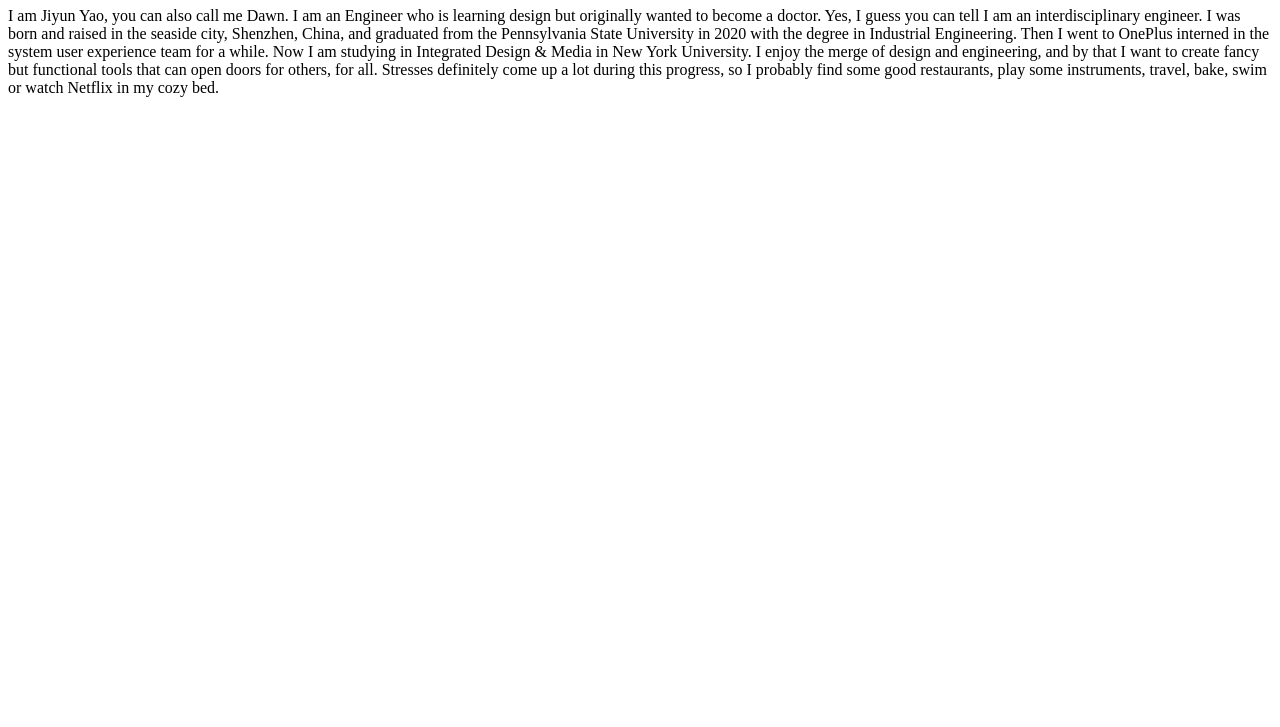
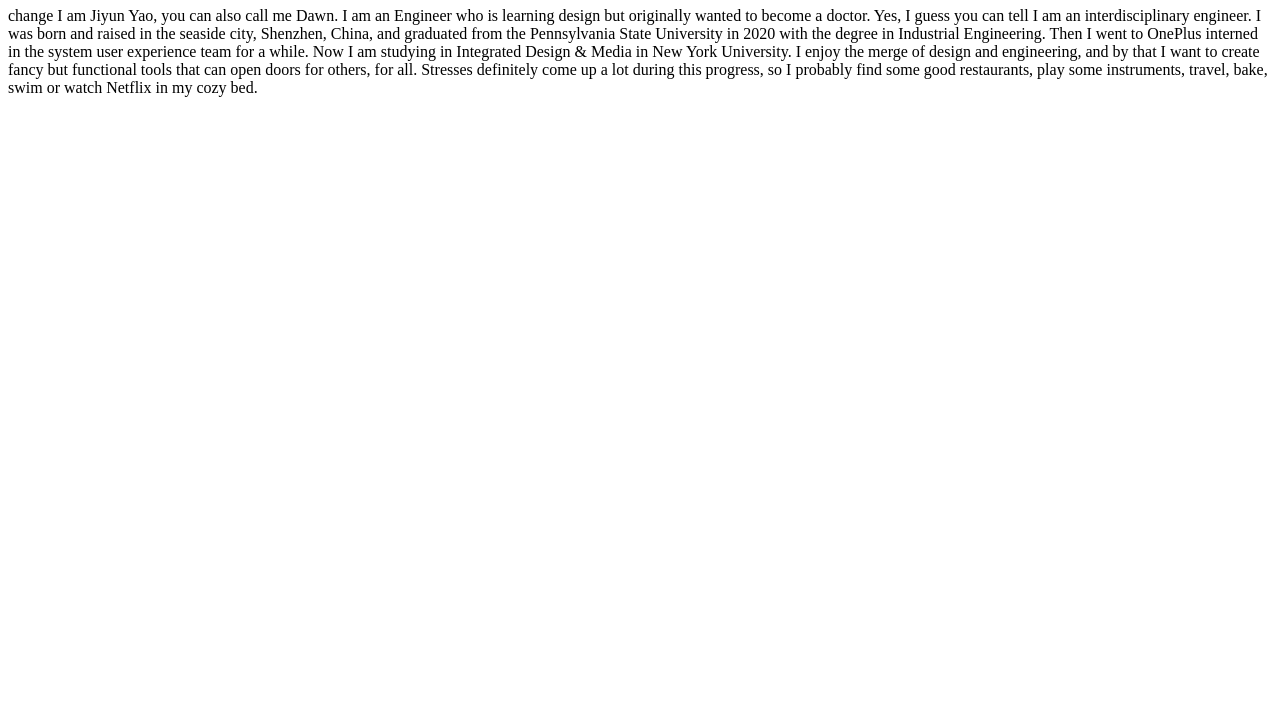
Before and after one commit to jby5122/jy_personal_website, a plain HTML site: page index.html in a window 1280 px wide. Shown: the part 73-800 px from the top of the page. Drawn offline with Linux system fonts and the light colour scheme.

Commit message:
introduction

```diff
--- a/index.html
+++ b/index.html
@@ -4,7 +4,7 @@
 
     <body>
         <h1>This is a Header</h1>
-        <p>I am Jiyun Yao, you can also call me Dawn. I am an Engineer who is learning design but originally wanted to become a doctor. Yes, I guess you can tell I am an interdisciplinary engineer. I was born and raised in the seaside city, Shenzhen, China, and graduated from the Pennsylvania State University in 2020 with the degree in Industrial Engineering. Then I went to OnePlus interned in the system user experience team for a while. Now I am studying in Integrated Design & Media in New York University.
+        <p>change I am Jiyun Yao, you can also call me Dawn. I am an Engineer who is learning design but originally wanted to become a doctor. Yes, I guess you can tell I am an interdisciplinary engineer. I was born and raised in the seaside city, Shenzhen, China, and graduated from the Pennsylvania State University in 2020 with the degree in Industrial Engineering. Then I went to OnePlus interned in the system user experience team for a while. Now I am studying in Integrated Design & Media in New York University.
 
 I enjoy the merge of design and engineering, and by that I want to create fancy but functional tools that can open doors for others, for all. Stresses definitely come up a lot during this progress, so I probably find some good restaurants, play some instruments, travel, bake, swim or watch Netflix in my cozy bed.
 </p>
```
